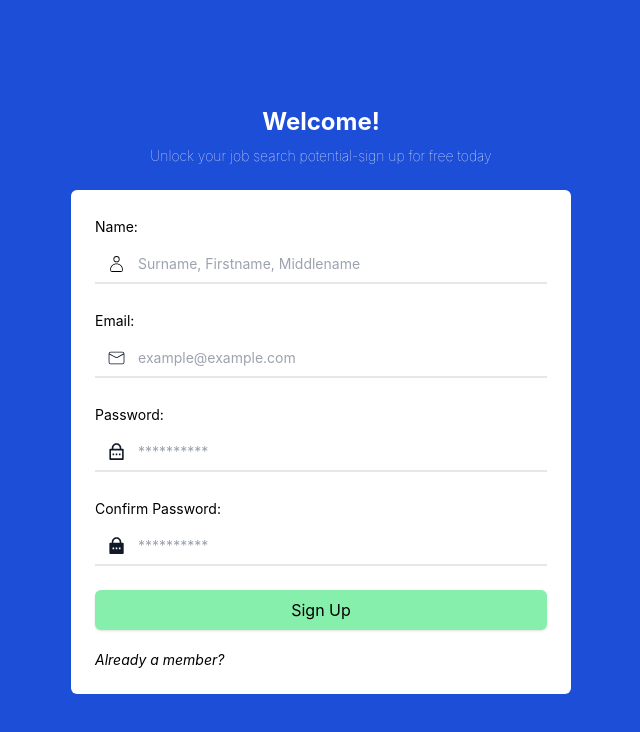
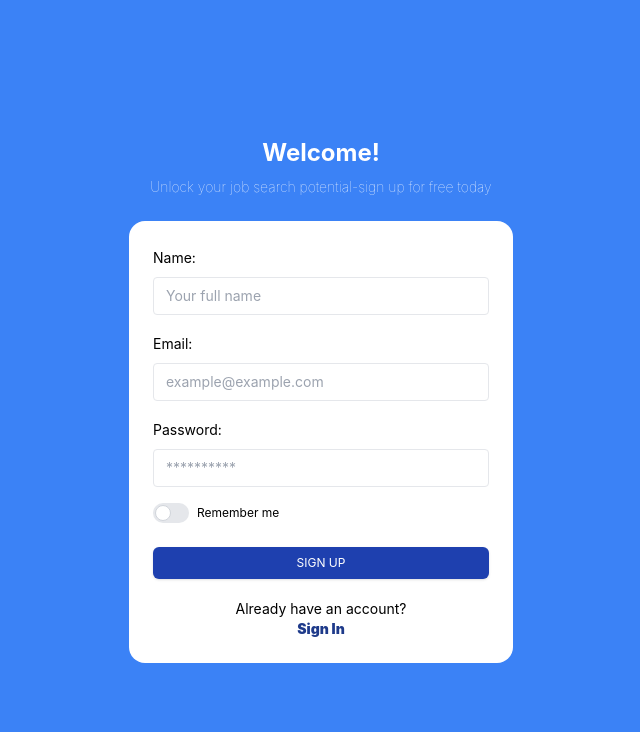
Before and after one commit to CSaguinsin/ApplyEase, a React (Create React App) app in the folder frontend/: page /signup in a window 1280 px wide. Shown: the top 732 px of the page, without its empty margins (319-959 px from the left). Built offline with nearby package versions, Linux system fonts and the light colour scheme; the HTML template or start-up script is replaced by a standard one.

Commit message:
Second Commit - Frontend

```diff
--- a/frontend/package.json
+++ b/frontend/package.json
@@ -3,6 +3,7 @@
   "version": "0.1.0",
   "private": true,
   "dependencies": {
+    "@material-tailwind/react": "^2.1.10",
     "@testing-library/jest-dom": "^5.17.0",
     "@testing-library/react": "^13.4.0",
     "@testing-library/user-event": "^13.5.0",
@@ -11,7 +12,6 @@
     "react-icons": "^5.3.0",
     "react-router-dom": "^6.27.0",
     "react-scripts": "5.0.1",
-    "tailwindcss": "^3.4.14",
     "web-vitals": "^2.1.4"
   },
   "scripts": {
@@ -37,5 +37,8 @@
       "last 1 firefox version",
       "last 1 safari version"
     ]
+  },
+  "devDependencies": {
+    "tailwindcss": "^3.4.14"
   }
 }
--- a/frontend/src/Login.js
+++ b/frontend/src/Login.js
@@ -1,38 +1,55 @@
 import React from 'react';
-import { CiMail } from "react-icons/ci";
-import { RiLockPasswordLine } from "react-icons/ri";
 import { Link } from 'react-router-dom';
+import SignUp from './SignUp.js';
 
 export default function Login() {
     return (
-        <div className="w-full h-screen flex-block justify-center items-center bg-green-200">
+        <div className="w-full h-screen flex justify-center items-center bg-blue-500">
+            <div>
+
                 <div className="flex justify-center">
-                <img src='./ApplyEase@2x.png' className='h-28' />
+                    <img src='./ApplyEase-White@2x.png' className='h-16 mb-6' />
                 </div>
-            <form className="bg-white rounded-md max-w-lg p-6" style={{ width: 800 }}>
-                <label>
+                <div className="max-w-sm flex justify-center items-center">
+                    <form className="bg-white p-6 rounded-2xl">
+                        <label className="text-sm">
                             Email:
-                    <div className="mt-2 mb-6 w-full flex items-center border-0 border-b-2 px-3">
-                        <CiMail className="text-xl text-gray-900" />
                             <input
-                            type="email"
-                            className="py-2 px-3 w-full text-green-900 focus:outline-none"
+                                type="text"
+                                placeholder="Your email"
+                                className="py-2 px-3 w-full border rounded text-green-900 focus:outline-none mt-2 mb-4"
                             />
-                    </div>
                         </label>
-                <label>
+                        <label className="text-sm">
                             Password:
-                    <div className="mt-2 mb-6 w-full flex items-center">
-                        <RiLockPasswordLine className="text-xl text-gray-900" />
                             <input
                                 type="password"
+                                placeholder="**********"
+                                className="py-2 px-3 w-full border rounded text-green-900 focus:outline-none mt-2 mb-4"
                             />
+                        </label>
+                        <label className="flex items-center mb-6">
+                            <input
+                                type="checkbox"
+                                className="sr-only peer"
+                            />
+                            <div className="relative w-9 h-5 bg-gray-200 peer-focus:outline-none peer-focus:ring-4 peer-focus:ring-blue-300 dark:peer-focus:ring-blue-800 rounded-full peer dark:bg-gray-300 peer-checked:after:translate-x-full rtl:peer-checked:after:-translate-x-full peer-checked:after:border-white after:content-[''] after:absolute after:top-[2px] after:start-[2px] after:bg-white after:border-gray-300 after:border after:rounded-full after:h-4 after:w-4 after:transition-all dark:border-gray-600 peer-checked:bg-blue-600"></div>
+                            <span className="ml-2 text-xs">
+                                Remember me
+                            </span>
+                        </label>
+                        <button className="w-full bg-blue-800 text-white p-2 text-xs rounded-md shadow focus:outline-none hover:bg-blue-700 hover:text-white">
+                            SIGN IN
+                        </button>
+                        <div className="mt-5 text-sm flex justify-center">
+                            Don't have an account?
                         </div>
-                </label>
-                <button>
-                    Login
-                </button>
+                        <div className="text-sm flex justify-center text-blue-900 font-black">
+                            <Link to='/signup'>Sign Up</Link>
+                        </div>
                     </form>
+                </div >
+            </div>
         </div>
 
     )
--- a/frontend/src/SignUp.js
+++ b/frontend/src/SignUp.js
@@ -1,12 +1,9 @@
 import React from 'react';
-import { CiUser, CiMail } from "react-icons/ci";
-import { RiLockPasswordLine, RiLockPasswordFill } from "react-icons/ri";
 import { Link } from 'react-router-dom';
 
 export default function SignUp() {
     return (
-        <div className="bg-blue-700 flex h-screen w-full justify-center items-center">
-
+        <div className="bg-blue-500 flex h-screen w-full justify-center items-center">
             <div>
                 <div className="w-full flex justify-center items-align text-2xl font-bold text-white mb-2 block">
                     Welcome!
@@ -14,59 +11,51 @@ export default function SignUp() {
                 <div className="w-full flex justify-center items-align text-sm font-thin text-white mb-6">
                     Unlock your job search potential-sign up for free today
                 </div>
-                <div className="w-full flex justify-center items-center">
-                    <form className="bg-white p-6 rounded-md" style={{ width: 500 }}>
+                <div className="max-w-sm flex justify-center items-center">
+                    <form className="bg-white p-6 rounded-2xl">
                         <label className="text-sm">
                             Name:
-                            <div className="mt-2 mb-6 w-full flex items-center border-0 border-b-2 inline-block px-3">
-                                <CiUser className="text-xl" />
                             <input
                                 type="text"
-                                    placeholder="Surname, Firstname, Middlename"
-                                    className="py-2 px-3 w-full text-green-900 focus:outline-none"
+                                placeholder="Your full name"
+                                className="py-2 px-3 w-full border rounded text-green-900 focus:outline-none mt-2 mb-4"
                             />
-                            </div>
                         </label>
                         <label className="text-sm">
                             Email:
-                            <div className="mt-2 mb-6 w-full flex items-center border-0 border-b-2 inline-block px-3">
-                                <CiMail className="text-xl text-gray-900" />
                             <input
-                                    type="email"
+                                type="Your email address"
                                 placeholder="example@example.com"
-                                    className="py-2 px-3 w-full text-green-900 focus:outline-none"
+                                className="py-2 px-3 w-full border rounded text-green-900 focus:outline-none mt-2 mb-4"
                             />
-                            </div>
 
                         </label>
                         <label className="text-sm">
                             Password:
-                            <div className="mt-2 mb-6 w-full flex items-center border-0 border-b-2 inline-block px-3">
-                                <RiLockPasswordLine className="text-xl text-gray-900" />
-
                             <input
                                 type="password"
                                 placeholder="**********"
-                                    className="py-2 px-3 w-full text-green-900 focus:outline-none"
+                                className="py-2 px-3 w-full border rounded text-green-900 focus:outline-none mt-2 mb-4"
                             />
+                        </label>
+                        <label className="flex items-center mb-6">
+                            <input
+                                type="checkbox"
+                                className="sr-only peer"
+                            />
+                            <div className="relative w-9 h-5 bg-gray-200 peer-focus:outline-none peer-focus:ring-4 peer-focus:ring-blue-300 dark:peer-focus:ring-blue-800 rounded-full peer dark:bg-gray-300 peer-checked:after:translate-x-full rtl:peer-checked:after:-translate-x-full peer-checked:after:border-white after:content-[''] after:absolute after:top-[2px] after:start-[2px] after:bg-white after:border-gray-300 after:border after:rounded-full after:h-4 after:w-4 after:transition-all dark:border-gray-600 peer-checked:bg-blue-600"></div>
+                            <span className="ml-2 text-xs">
+                                Remember me
+                            </span>
+                        </label>
+                        <button className="w-full bg-blue-800 text-white p-2 text-xs rounded-md shadow focus:outline-none hover:bg-blue-700 hover:text-white">
+                            SIGN UP
+                        </button>
+                        <div className="mt-5 text-sm flex justify-center">
+                            Already have an account?
                         </div>
-                        </label>
-                        <label className="text-sm">
-                            Confirm Password:
-                            <div className="mt-2 mb-6 w-full flex items-center border-0 border-b-2 inline-block px-3">
-                                <RiLockPasswordFill className="text-xl text-gray-900" />
-                                <input
-                                    type="password"
-                                    placeholder="**********"
-                                    className="py-2 px-3 w-full text-green-900 focus:outline-none"
-                                />
-                            </div>
-                        </label>
-                        <button className="w-full bg-green-300 p-2 rounded-md shadow focus:outline-none hover:bg-green-700 hover:text-white">
-                            Sign Up
-                        </button>
-                        <div className="mt-5 text-sm italic hover:underline">
-                            <Link to='/login'>Already a member?</Link>
+                        <div className="text-sm flex justify-center text-blue-900 font-black">
+                            <Link to='/login'>Sign In</Link>
                         </div>
                     </form>
                 </div >
```
Also changed, not shown: frontend/src/Dashboard.js (added), 1 other file (tests, documents, lock files or other folders). Lines whose indentation alone changed are shown as unchanged.
